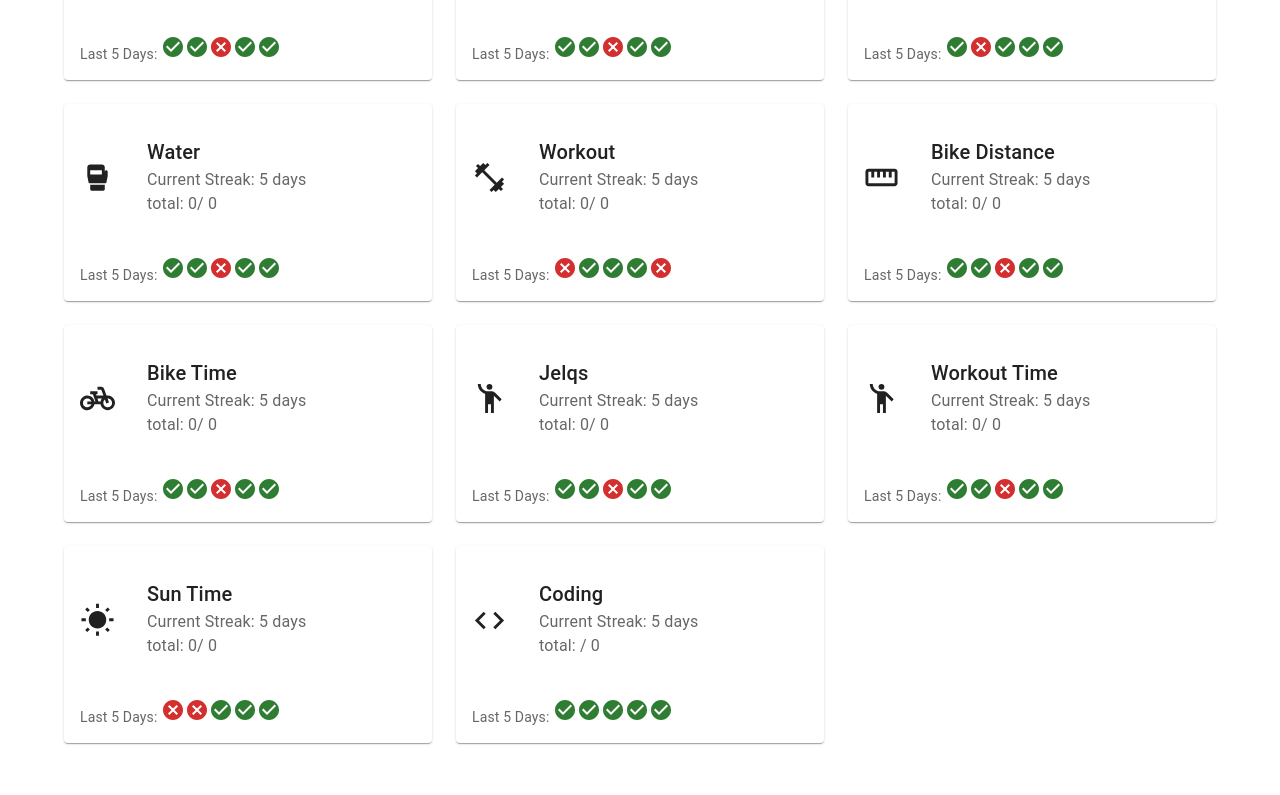
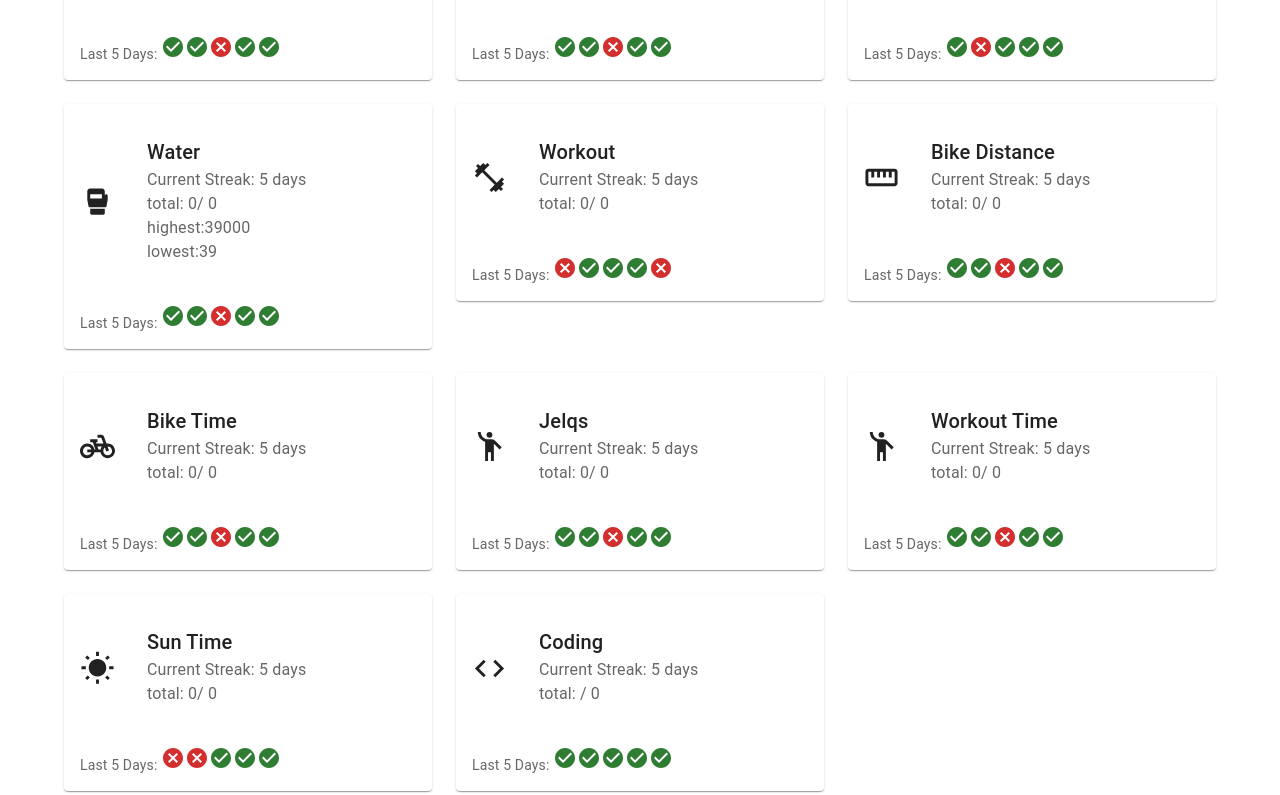
Before and after one commit to codebymarco/life-track-app, a React (Vite) app: page / in a window 1280 px wide. Shown: the part 1380-2175 px from the top of the page. Built offline with nearby package versions, Linux system fonts and the light colour scheme.

Commit message:
added more attributes here

```diff
--- a/src/pages/Home.tsx
+++ b/src/pages/Home.tsx
@@ -180,6 +180,8 @@ const Home: React.FC = () => {
     name: string;
     currentStreak: number;
     average?: number;
+    highest?: number;
+    lowest?: number;
     total?: number;
     history: boolean[]; // Last 5 days history (true for yes, false for no)
   }
@@ -275,6 +277,8 @@ const Home: React.FC = () => {
       history: [true, true, false, true, true],
       total: waterTotal,
       average: waterAverage,
+      highest: 39000,
+      lowest: 39,
     },
     showers: {
       name: "Showers",
@@ -595,6 +599,20 @@ const Home: React.FC = () => {
                       {tracker.activity.average} per day
                     </Typography>
                   ) : null}
+
+                  {tracker.activity.highest ? (
+                    <Typography color="text.secondary">
+                      highest:
+                      {tracker.activity.highest}
+                    </Typography>
+                  ) : null}
+
+                  {tracker.activity.lowest ? (
+                    <Typography color="text.secondary">
+                      lowest:
+                      {tracker.activity.lowest}
+                    </Typography>
+                  ) : null}
                 </CardContent>
               </Box>
               <Typography variant="body2" color="text.secondary">
```
